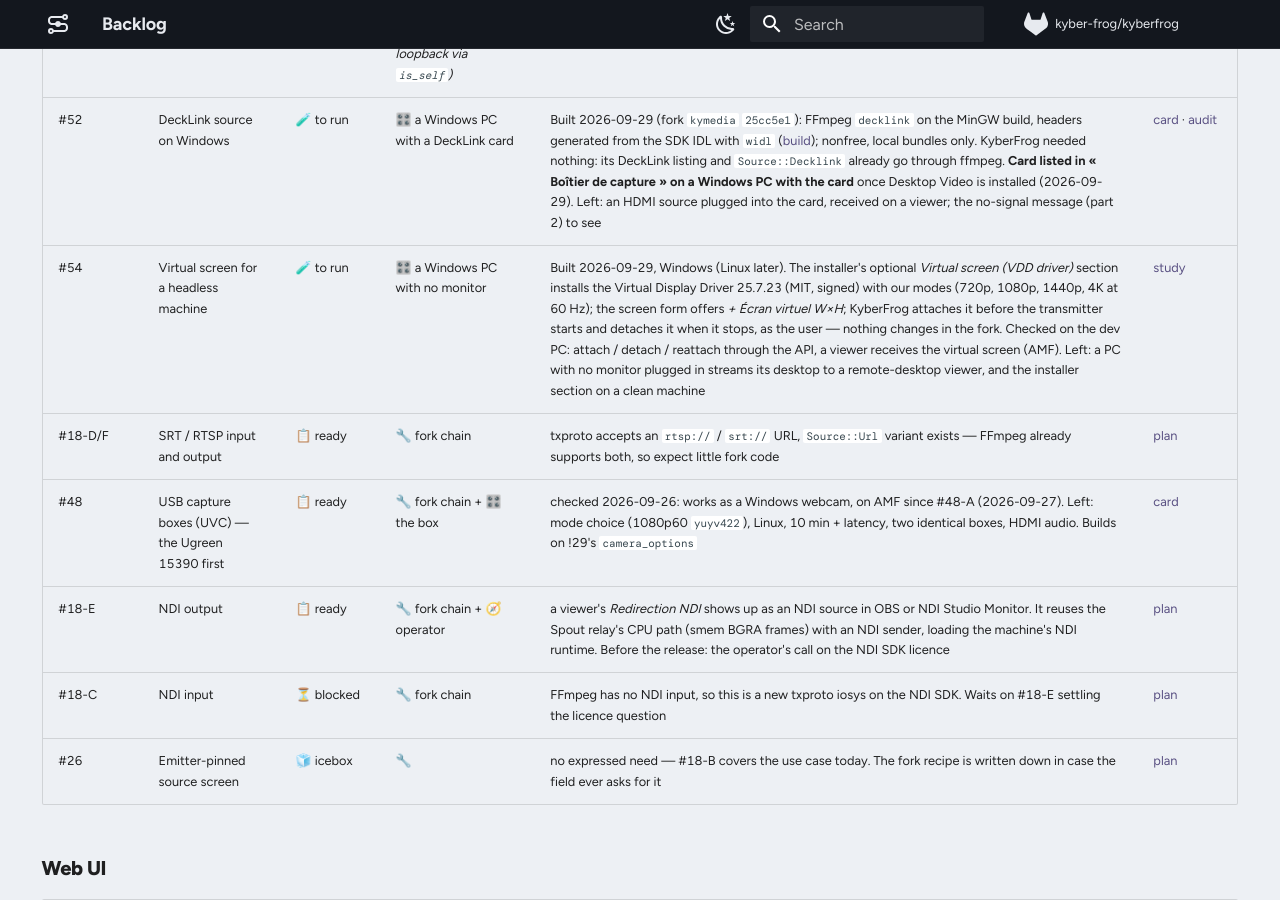
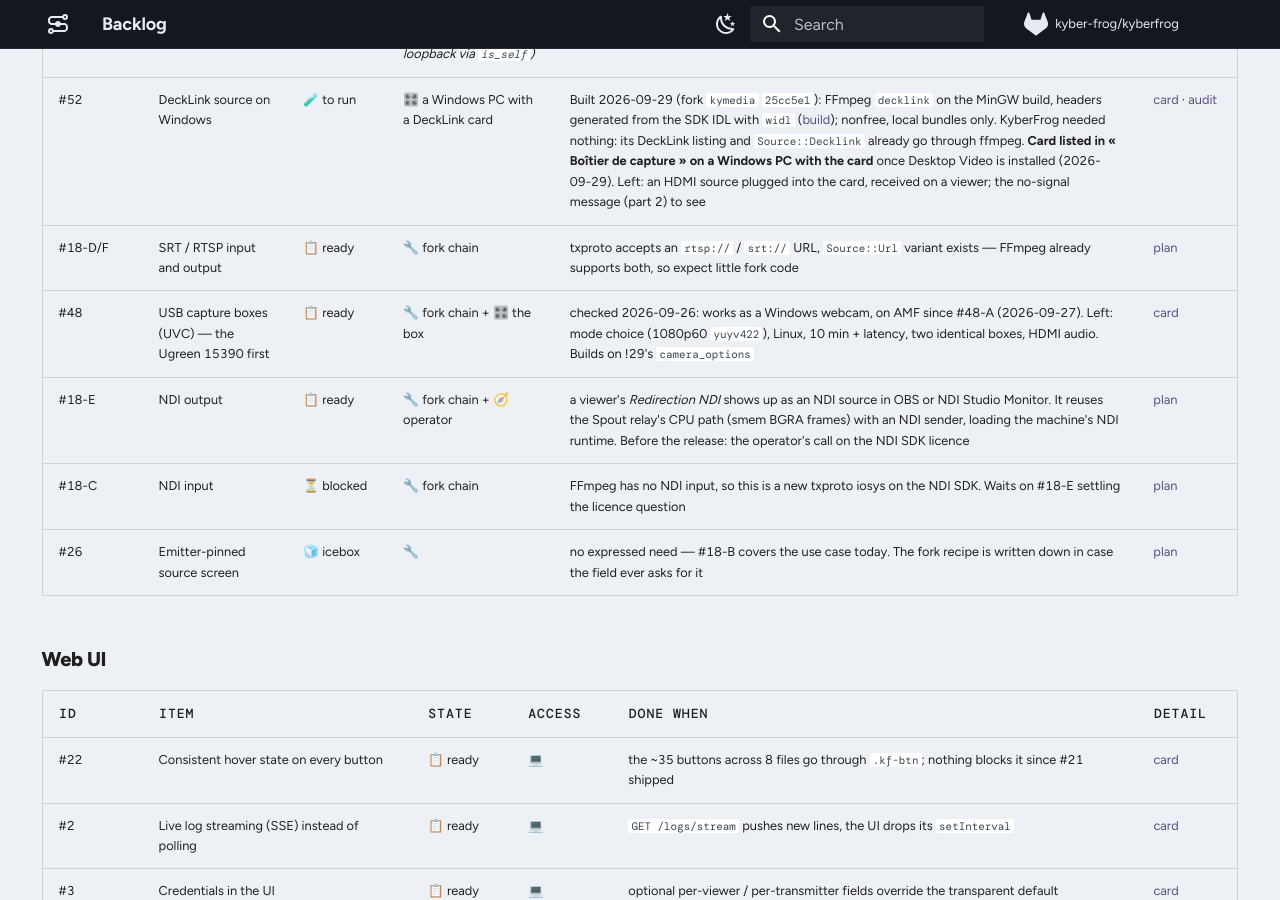
Before and after one commit to CollectiFrog/KyberFrog, an MkDocs documentation site: the page built from docs/dev/backlog.md, in a window 1280 px wide and 900 px high, scrolled down 4129 px. Built offline with MkDocs 1.6.1 and Material for MkDocs 9.7.7, drawn with Linux system fonts in a browser that asks for light colours; comment, search, counter and statistics services are not loaded; some of the changed text lies outside the part shown.

Commit message:
docs(backlog): close #54, virtual screen validated on a headless PC
Validated by the operator on a machine with no monitor, at 1080p, 1440p
and 4K (!47, !49). Card and row removed, counters updated, changelog and
study note the headless fix.

Co-Authored-By: Claude Opus 5.5 <noreply@anthropic.com>

```diff
--- a/docs/dev/backlog.md
+++ b/docs/dev/backlog.md
@@ -12,7 +12,7 @@ card links to the doc that gives the context. Shipped work is in the
 <a href="https://gitlab.com/kyber-frog/kyberfrog/-/blob/main/CHANGELOG.md">CHANGELOG</a>.</p>
 
 <div class="kf-stats">
-  <a class="kf-stat" href="#col-run"><b>6</b><span>to run — no code</span></a>
+  <a class="kf-stat" href="#col-run"><b>5</b><span>to run — no code</span></a>
   <a class="kf-stat" href="#col-laptop"><b>7</b><span>ready · laptop</span></a>
   <a class="kf-stat" href="#col-fork"><b>11</b><span>ready · fork &amp; hardware</span></a>
   <a class="kf-stat" href="#col-progress"><b>0</b><span>in progress</span></a>
@@ -21,9 +21,9 @@ card links to the doc that gives the context. Shipped work is in the
 
 <div class="kf-areas">
   <div class="kf-areabar" aria-hidden="true">
-    <i class="kf-core" style="flex-grow:8"></i><i class="kf-ui" style="flex-grow:4"></i><i class="kf-fork" style="flex-grow:10"></i><i class="kf-linux" style="flex-grow:8"></i><i class="kf-proj" style="flex-grow:4"></i>
+    <i class="kf-core" style="flex-grow:7"></i><i class="kf-ui" style="flex-grow:4"></i><i class="kf-fork" style="flex-grow:10"></i><i class="kf-linux" style="flex-grow:8"></i><i class="kf-proj" style="flex-grow:4"></i>
   </div>
-  <a class="kf-core" href="#product-core-emission-and-reception">Product core <b>8</b></a>
+  <a class="kf-core" href="#product-core-emission-and-reception">Product core <b>7</b></a>
   <a class="kf-ui" href="#web-ui">Web UI <b>4</b></a>
   <a class="kf-fork" href="#fork-chain-and-latency">Fork chain &amp; latency <b>10</b></a>
   <a class="kf-linux" href="#linux">Linux <b>8</b></a>
@@ -33,15 +33,8 @@ card links to the doc that gives the context. Shipped work is in the
 <div class="kf-board" markdown>
 
 <section class="kf-col" id="col-run" markdown>
-<header class="kf-col-head"><span>🧪 To run</span><b>6</b></header>
+<header class="kf-col-head"><span>🧪 To run</span><b>5</b></header>
 <p class="kf-col-note">Built, never exercised. No code — a machine and ten minutes.</p>
-
-<div class="kf-card kf-core" id="item-54" markdown>
-<p class="kf-card-head"><span>#54</span><span>🎛️ PC with no monitor</span></p>
-<p class="kf-card-title">Virtual screen for a headless machine</p>
-<p class="kf-card-what">Built: the installer's optional <em>Virtual screen (VDD driver)</em> section, and <em>+ Écran virtuel</em> in the screen transmitter form. Left: a PC with no monitor plugged in streams its desktop to a remote-desktop viewer.</p>
-<p class="kf-card-links" markdown="span">[Study](plan-virtual-display.md)</p>
-</div>
 
 <div class="kf-card kf-fork" markdown>
 <p class="kf-card-head"><span>#1</span><span>🎛️ two monitors</span></p>
@@ -507,7 +500,6 @@ move the item. Nothing else on this page depends on writing code to be true.
 |---|---|---|---|---|---|
 | #27 | Spout passthrough — ships as a **beta** | 📋 ready | 💻 + 🎛️ dev box *(Resolume and TD are installed there, loopback via `is_self`)* | one switch, **emitter side**: every local Spout sender becomes its own transmitter. The design is settled, nothing is coded yet. Done when the beta validation plan passes | [plan](plan-spout-passthrough.md) |
 | #52 | DeckLink source on Windows | 🧪 to run | 🎛️ a Windows PC with a DeckLink card | Built 2026-09-29 (fork `kymedia` `25cc5e1`): FFmpeg `decklink` on the MinGW build, headers generated from the SDK IDL with `widl` ([build](building.md#sous-windows-52)); nonfree, local bundles only. KyberFrog needed nothing: its DeckLink listing and `Source::Decklink` already go through ffmpeg. **Card listed in « Boîtier de capture » on a Windows PC with the card** once Desktop Video is installed (2026-09-29). Left: an HDMI source plugged into the card, received on a viewer; the no-signal message (part 2) to see | [card](#item-52) · [audit](audit-resolutions.md#c6-decklink) |
-| #54 | Virtual screen for a headless machine | 🧪 to run | 🎛️ a Windows PC with no monitor | Built 2026-09-29, Windows (Linux later). The installer's optional *Virtual screen (VDD driver)* section installs the Virtual Display Driver 25.7.23 (MIT, signed) with our modes (720p, 1080p, 1440p, 4K at 60 Hz); the screen form offers *+ Écran virtuel W×H*; KyberFrog attaches it before the transmitter starts and detaches it when it stops, as the user — nothing changes in the fork. Checked on the dev PC: attach / detach / reattach through the API, a viewer receives the virtual screen (AMF). Left: a PC with no monitor plugged in streams its desktop to a remote-desktop viewer, and the installer section on a clean machine | [study](plan-virtual-display.md) |
 | #18-D/F | SRT / RTSP input and output | 📋 ready | 🔧 fork chain | txproto accepts an `rtsp://` / `srt://` URL, `Source::Url` variant exists — FFmpeg already supports both, so expect little fork code | [plan](plan-sources-exports.md) |
 | #48 | USB capture boxes (UVC) — the Ugreen 15390 first | 📋 ready | 🔧 fork chain + 🎛️ the box | checked 2026-09-26: works as a Windows webcam, on AMF since #48-A (2026-09-27). Left: mode choice (1080p60 `yuyv422`), Linux, 10 min + latency, two identical boxes, HDMI audio. Builds on !29's `camera_options` | [card](#item-48) |
 | #18-E | NDI output | 📋 ready | 🔧 fork chain + 🧭 operator | a viewer's *Redirection NDI* shows up as an NDI source in OBS or NDI Studio Monitor. It reuses the Spout relay's CPU path (smem BGRA frames) with an NDI sender, loading the machine's NDI runtime. Before the release: the operator's call on the NDI SDK licence | [plan](plan-sources-exports.md#18-e-ndi-output-sur-le-chemin-de-la-sortie-spout) |
```
Also changed, not shown: CHANGELOG.md (+1 -0 lines), docs/dev/plan-virtual-display.md (+6 -0 lines).
